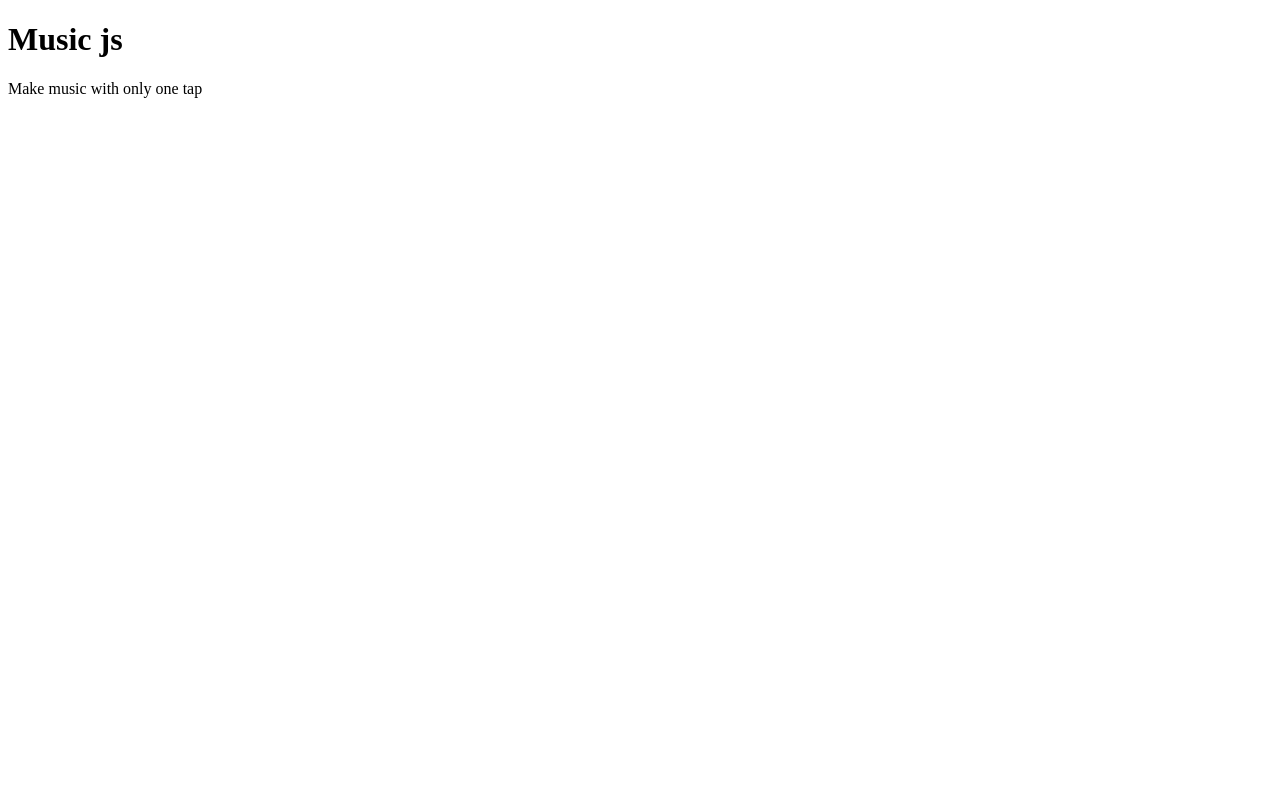
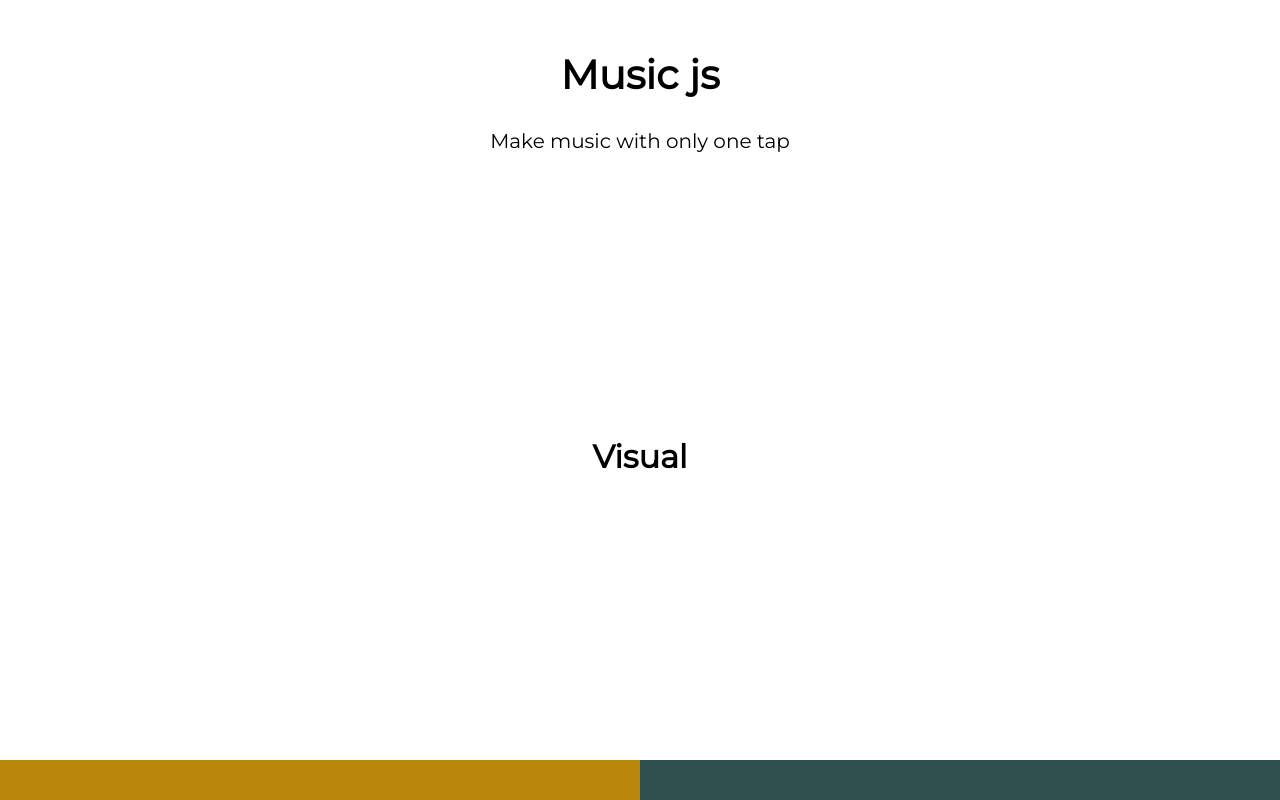
Before and after one commit to kendevv/Music-js, a plain HTML site: page index.html in a window 1280 px wide. Drawn offline with Linux system fonts and the light colour scheme.

Commit message:
app style

```diff
--- a/index.html
+++ b/index.html
@@ -5,6 +5,8 @@
     <meta name="viewport" content="width=device-width, initial-sxale=1.0">
     <meta http-equiv="X-UA-compatible" content="ie=edge">
     <meta charset="UTF-8">
+    <link  href="http://fonts.googleapis.com/css?family=Montserrat" rel="stylesheet">
+    <link rel="stylesheet" href="./style.css">
     <title>Music js</title>
 </head>
 <body>
@@ -15,10 +17,10 @@
             </h1>
             <p> Make music with only one tap</p>
         </header>
-        <div class="visual"></div>
+        <div class="visual"><h1>Visual</h1></div>
         <div class="pads">
-            <div class="pads1"><audio src="./sounds/1.mp3"></audio></div>
-            <div class="pads2"><audio src="./sounds/2.mp3"></audio></div>
+            <div class="pad1"><audio src="./sounds/1.mp3"></audio></div>
+            <div class="pad2"><audio src="./sounds/2.mp3"></audio></div>
         </div>
 
     </div>
--- /dev/null
+++ b/style.css
@@ -0,0 +1,43 @@
+* {
+    margin: 0;
+    padding: 0;
+    box-sizing: border-box;
+}
+body{
+    font-family: "Montserrat", sans-serif;
+}
+.app{
+    height: 100vh;
+    display: flex;
+    flex-direction: column;
+    justify-content: space-between;
+    align-items: center;
+}
+header h1{
+    margin: 50px 0px 30px 0px;
+    text-align: center;
+    font-size: 40px;
+
+
+}
+header p{
+    font-size: 20px;
+
+}
+.pads{
+    background: rgb(255, 243, 243);
+    width: 100%;
+    display: flex;
+
+}
+
+.pad1 {
+    height: 40px;
+    width: 50%;
+    background: darkgoldenrod;
+}
+.pad2 {
+    height: 40px;
+    width: 50%;
+    background: darkslategray;
+}
```
Also changed, not shown: index.js (added).
